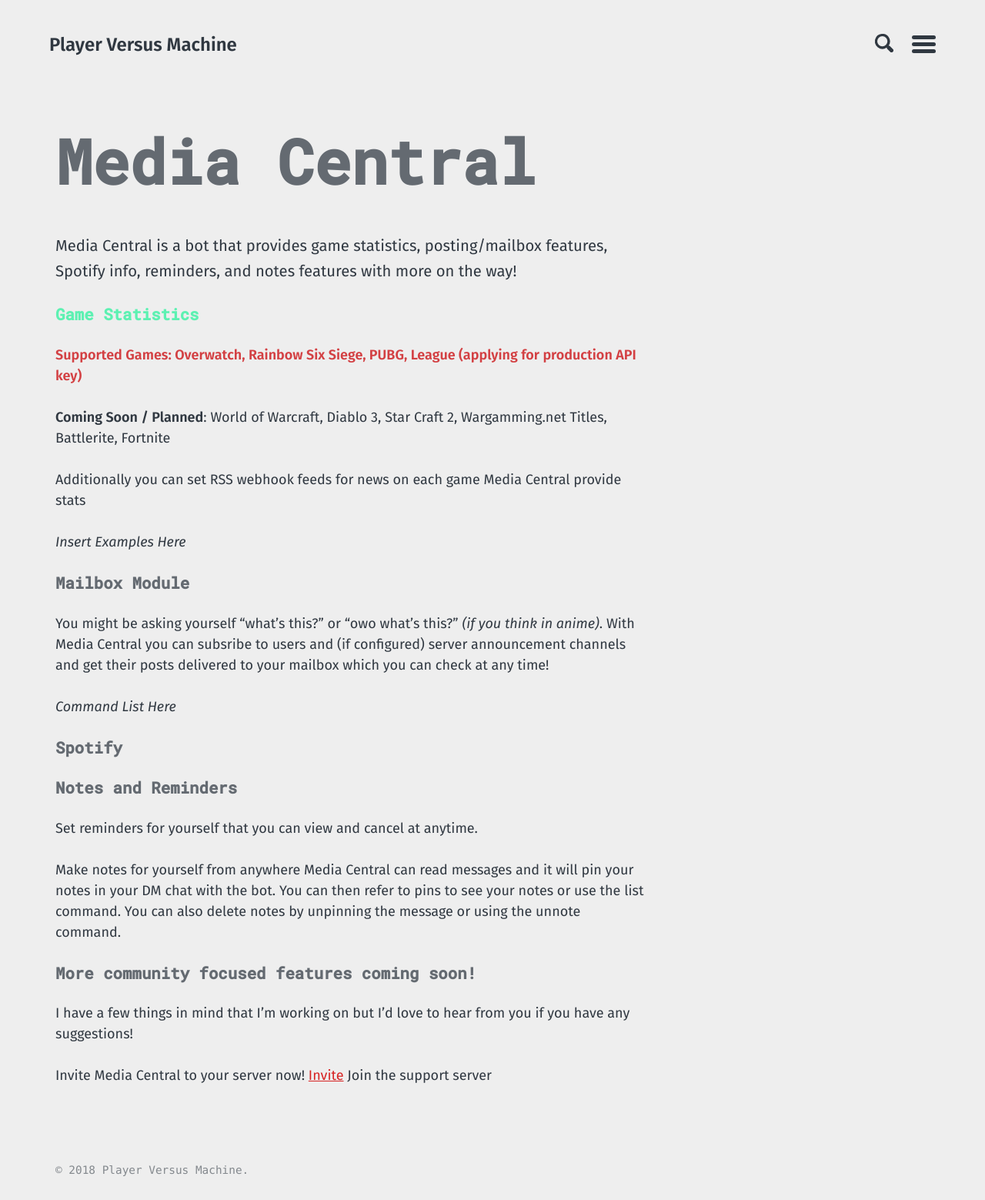
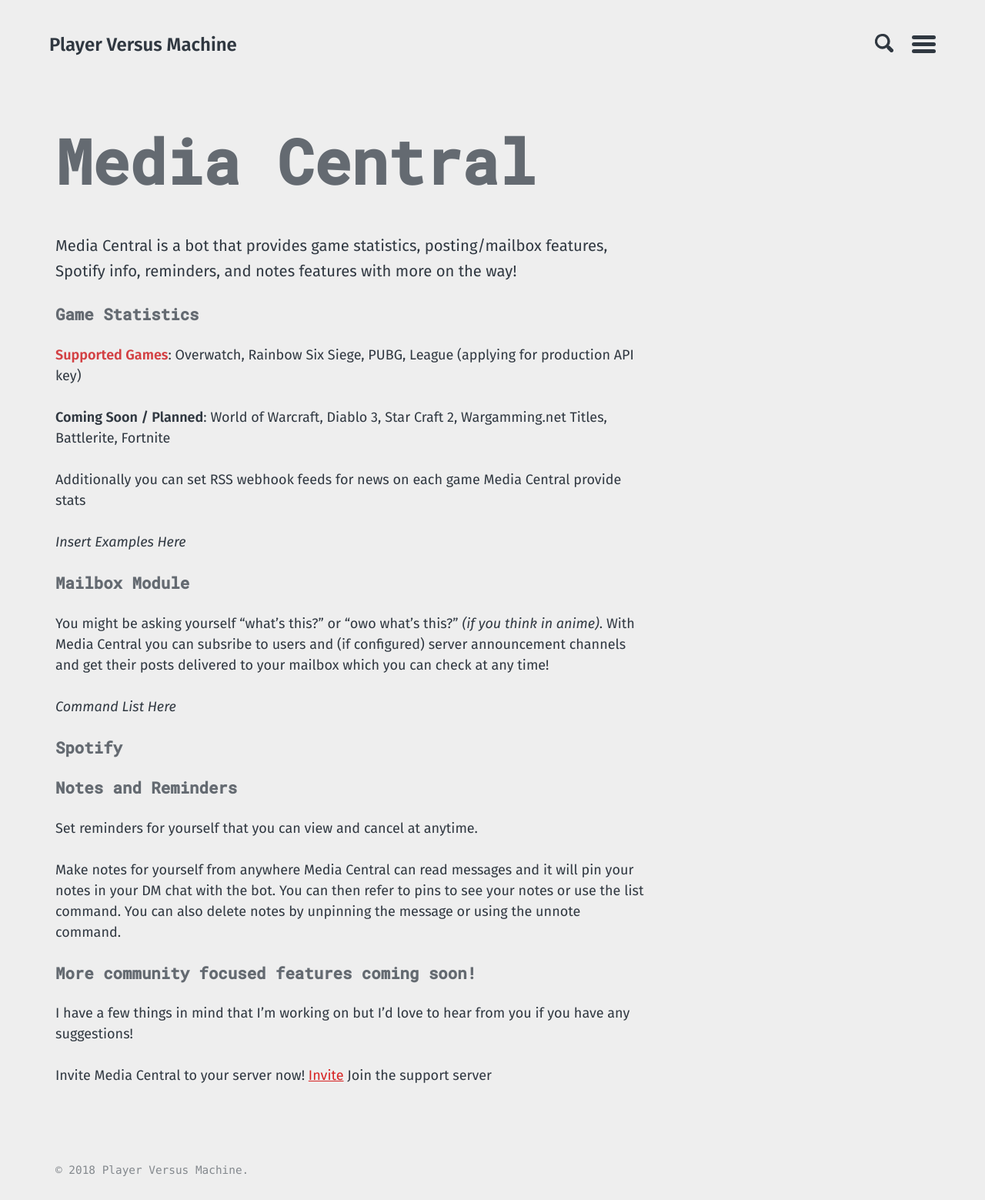
Before and after one commit to PlayerVMachine/PlayerVMachine.github.io, a Jekyll site: the page built from mt-bot.md, in a window 1280 px wide. Shown: the whole page at 77% size. Built offline with Jekyll 4.4.1, drawn with Linux system fonts in a browser that asks for light colours.

Commit message:
Testing colour

```diff
--- a/mt-bot.md
+++ b/mt-bot.md
@@ -8,8 +8,8 @@
 
 Media Central is a bot that provides game statistics, posting/mailbox features, Spotify info, reminders, and notes features with more on the way!
 
-<h4 style="color:#5DF1B2"> Game Statistics</h4>
-<b style="color:#D34043">Supported Games<b>: Overwatch, Rainbow Six Siege, PUBG, League (applying for production API key)
+#### Game Statistics
+<span style="color:#D34043">**Supported Games**</span>: Overwatch, Rainbow Six Siege, PUBG, League (applying for production API key)
 
 **Coming Soon / Planned**: World of Warcraft, Diablo 3, Star Craft 2, Wargamming.net Titles, Battlerite, Fortnite
 
```
